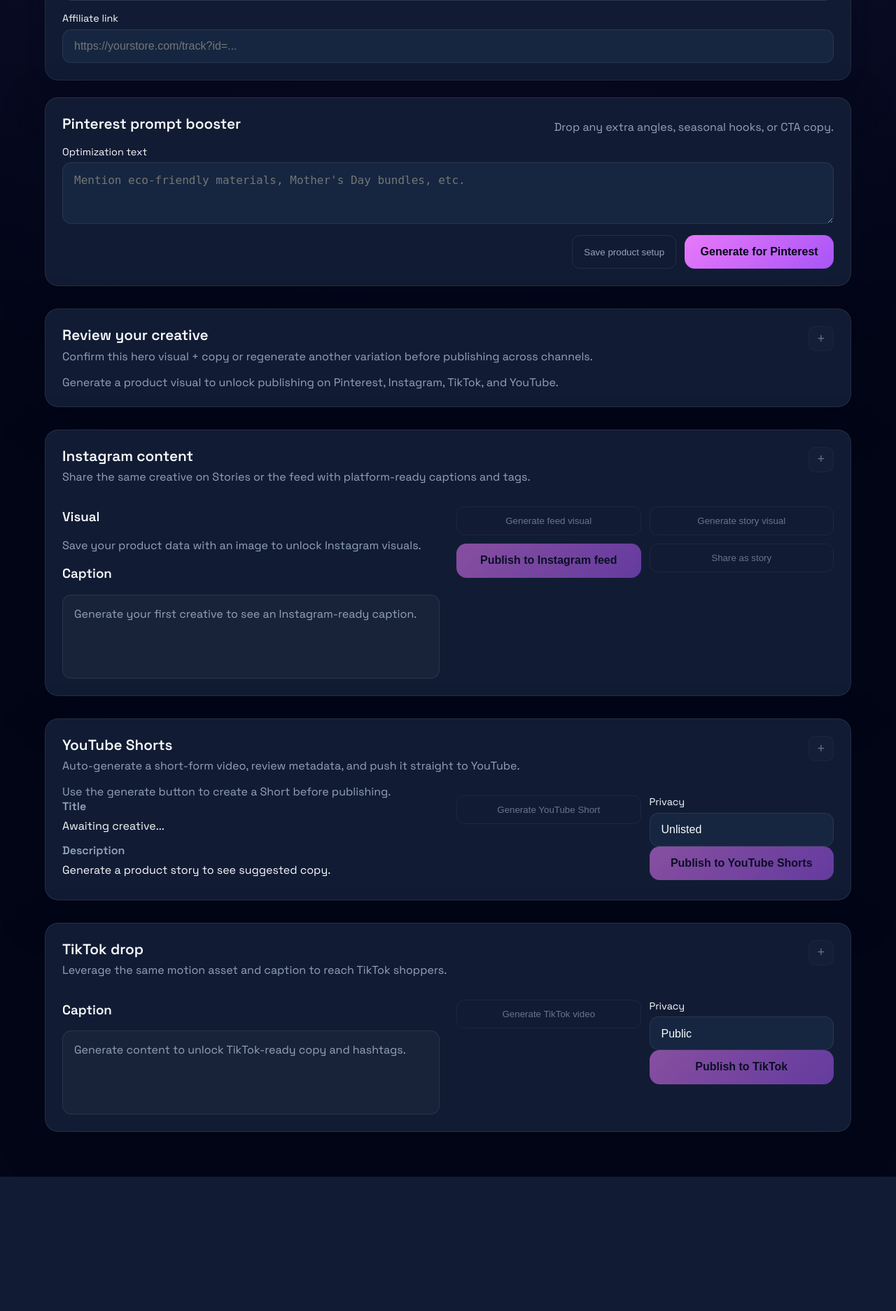
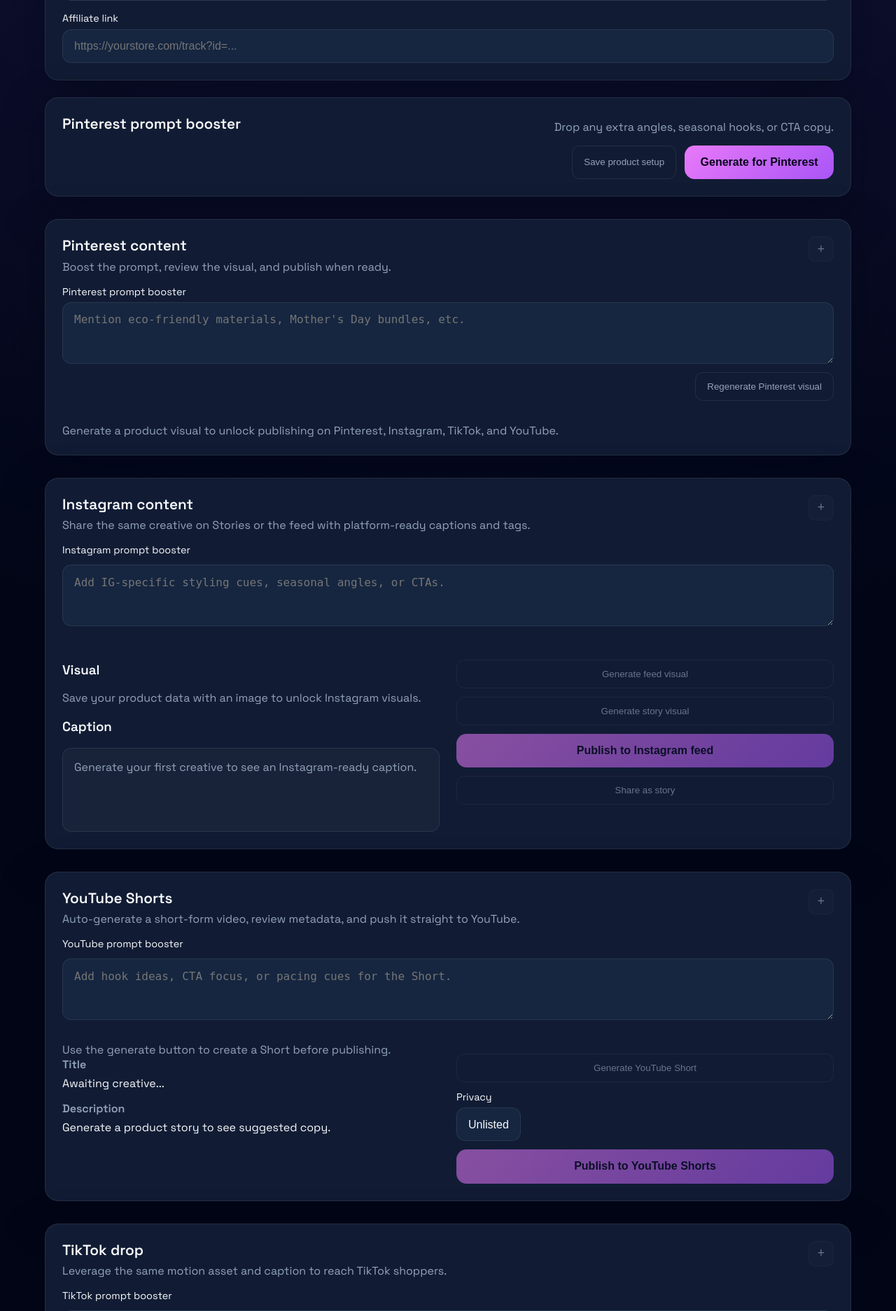
Before and after one commit to ahmadezoji/kaymio-app, a Flask app: page / in a window 1280 px wide. Shown: the part 1166-3040 px from the top of the page at 70% size. Before the commit the page ends 2848 px from the top, so only its background shows below. Run offline with Flask 3, Linux system fonts and the light colour scheme.

Commit message:
review UI

```diff
--- a/app.py
+++ b/app.py
@@ -366,6 +366,7 @@ def build_prompt_context(form_values: Dict[str, str]) -> str:
         "description",
         "affiliate_link",
         "pinterest_extra",
+        "instagram_extra",
     ):
         value = form_values.get(field)
         if value:
@@ -376,7 +377,17 @@ def build_prompt_context(form_values: Dict[str, str]) -> str:
 def extract_form_defaults(raw_form_values: Dict[str, str]) -> Dict[str, str]:
     return {
         key: raw_form_values.get(key, "")
-        for key in ("market", "sku_or_url", "title", "description", "affiliate_link", "pinterest_extra")
+        for key in (
+            "market",
+            "sku_or_url",
+            "title",
+            "description",
+            "affiliate_link",
+            "pinterest_extra",
+            "instagram_extra",
+            "youtube_extra",
+            "tiktok_extra",
+        )
     }
 
 
@@ -406,6 +417,9 @@ def rebuild_preview_payload(raw_form_values: Dict[str, str]):
         "market": raw_form_values.get("market"),
         "sku_or_url": raw_form_values.get("sku_or_url"),
         "pinterest_extra": raw_form_values.get("pinterest_extra"),
+        "instagram_extra": raw_form_values.get("instagram_extra", ""),
+        "youtube_extra": raw_form_values.get("youtube_extra", ""),
+        "tiktok_extra": raw_form_values.get("tiktok_extra", ""),
         "title_input": raw_form_values.get("title", ""),
         "description_input": raw_form_values.get("description", ""),
         "instagram_caption": raw_form_values.get("instagram_caption", ""),
@@ -672,6 +686,10 @@ def generate_pinterest():
             "market": form_values.get("market"),
             "sku_or_url": form_values.get("sku_or_url"),
             "pinterest_extra": form_values.get("pinterest_extra"),
+            "instagram_extra": form_values.get("instagram_extra"),
+            "youtube_extra": form_values.get("youtube_extra"),
+            "tiktok_extra": form_values.get("tiktok_extra"),
+            "instagram_extra": form_values.get("instagram_extra"),
             "title_input": form_values.get("title"),
             "description_input": form_values.get("description"),
             "tags_payload": json.dumps(tags or []),
@@ -837,10 +855,13 @@ def generate_instagram_image():
     aspect_ratio = "4:5" if variant == "feed" else "9:16"
     variant_label = "story" if variant == "story" else "feed"
     context_prompt = build_prompt_context({**form_values, "title": raw_form_values.get("title", "")})
+    instagram_extra = form_values.get("instagram_extra") or raw_form_values.get("instagram_extra", "")
     inst_prompt = (
         "Design a high-performing Instagram {variant} visual with bold typography, trending color grading, "
         "and a magnetic focus on the hero product."
     ).format(variant=variant_label)
+    if instagram_extra:
+        inst_prompt = f"{inst_prompt} Incorporate these creative cues: {instagram_extra}"
 
     try:
         instagram_image = edit_image(
@@ -999,6 +1020,9 @@ def generate_platform_video(platform: str):
         ),
     }
     prompt = prompt_templates[target].format(title=title)
+    platform_extra = raw_form_values.get(f"{target}_extra") or form_values.get(f"{target}_extra")
+    if platform_extra:
+        prompt = f"{prompt} Emphasize: {platform_extra}"
 
     try:
         video_bytes = generate_video_from_image(
--- a/static/css/main.css
+++ b/static/css/main.css
@@ -131,11 +131,32 @@ body {
   gap: 1rem;
 }
 
-.form-actions {
+.form-actions,
+.booster-form .form-actions {
   display: flex;
   flex-wrap: wrap;
   gap: 0.75rem;
   justify-content: flex-end;
+}
+
+.booster-form {
+  display: flex;
+  flex-direction: column;
+  gap: 0.75rem;
+  margin-bottom: 1rem;
+}
+
+.card-subsection {
+  margin-bottom: 1rem;
+  display: flex;
+  flex-direction: column;
+  gap: 0.75rem;
+}
+
+.stacked-platform-form {
+  display: flex;
+  flex-direction: column;
+  gap: 1rem;
 }
 
 label {
--- a/templates/home.html
+++ b/templates/home.html
@@ -22,6 +22,9 @@
       <input type="hidden" name="description" value="{{ preview.get('description', values.get('description', '')) | e }}" />
       <input type="hidden" name="affiliate_link" value="{{ preview.get('affiliate_link', values.get('affiliate_link', '')) | e }}" />
       <input type="hidden" name="pinterest_extra" value="{{ preview.get('pinterest_extra', values.get('pinterest_extra', '')) | e }}" />
+      <input type="hidden" name="instagram_extra" value="{{ preview.get('instagram_extra', values.get('instagram_extra', '')) | e }}" />
+      <input type="hidden" name="youtube_extra" value="{{ preview.get('youtube_extra', values.get('youtube_extra', '')) | e }}" />
+      <input type="hidden" name="tiktok_extra" value="{{ preview.get('tiktok_extra', values.get('tiktok_extra', '')) | e }}" />
       <input type="hidden" name="tags" value="{{ preview.get('tags_payload', '') | e }}" />
       {% set generated_path = preview.get('generated_image_path', assets.get('generated_image_path', '')) %}
       <input type="hidden" name="generated_image_path" value="{{ generated_path | e }}" />
@@ -180,14 +183,6 @@
               <h2>Pinterest prompt booster</h2>
               <p>Drop any extra angles, seasonal hooks, or CTA copy.</p>
             </div>
-            <label>
-              <span>Optimization text</span>
-              <textarea
-                name="pinterest_extra"
-                placeholder="Mention eco-friendly materials, Mother's Day bundles, etc."
-                rows="3"
-              >{{ values.get('pinterest_extra', '') }}</textarea>
-            </label>
             <div class="form-actions">
               <button class="ghost-btn" type="submit" formaction="{{ url_for('save_product') }}">Save product setup</button>
               <button class="primary" type="submit">Generate for Pinterest</button>
@@ -198,11 +193,30 @@
         <section class="card result">
           <div class="card-header">
             <div class="card-header-text">
-              <h2>Review your creative</h2>
-              <p>Confirm this hero visual + copy or regenerate another variation before publishing across channels.</p>
+              <h2>Pinterest content</h2>
+              <p>Boost the prompt, review the visual, and publish when ready.</p>
             </div>
             {{ platform_reset_button('pinterest', 'Pinterest workflow', active_sku) }}
           </div>
+          <form method="post" action="{{ url_for('generate_pinterest') }}" class="booster-form">
+            <label>
+              <span>Pinterest prompt booster</span>
+              <textarea
+                name="pinterest_extra"
+                placeholder="Mention eco-friendly materials, Mother's Day bundles, etc."
+                rows="3"
+              >{{ values.get('pinterest_extra', '') }}</textarea>
+            </label>
+            <input type="hidden" name="market" value="{{ values.get('market', '') }}" />
+            <input type="hidden" name="sku_or_url" value="{{ values.get('sku_or_url', '') }}" />
+            <input type="hidden" name="title" value="{{ values.get('title', '') }}" />
+            <input type="hidden" name="description" value="{{ values.get('description', '') }}" />
+            <input type="hidden" name="affiliate_link" value="{{ values.get('affiliate_link', '') }}" />
+            <input type="hidden" name="original_image_path" value="{{ preview_data.original_image_path or saved_assets.get('original_image_path', '') }}" />
+            <div class="form-actions">
+              <button class="ghost-btn" type="submit" name="regen" value="1">Regenerate Pinterest visual</button>
+            </div>
+          </form>
           {% if has_preview %}
             <div class="preview-grid">
               <div class="preview-image">
@@ -224,16 +238,6 @@
                   {% endif %}
                 </dl>
                 <div class="preview-actions">
-                  <form method="post" action="{{ url_for('generate_pinterest') }}">
-                    <input type="hidden" name="market" value="{{ values.get('market', '') }}" />
-                    <input type="hidden" name="sku_or_url" value="{{ values.get('sku_or_url', '') }}" />
-                    <input type="hidden" name="title" value="{{ values.get('title', '') }}" />
-                    <input type="hidden" name="description" value="{{ values.get('description', '') }}" />
-                    <input type="hidden" name="affiliate_link" value="{{ values.get('affiliate_link', '') }}" />
-                    <input type="hidden" name="pinterest_extra" value="{{ values.get('pinterest_extra', '') }}" />
-                    <input type="hidden" name="original_image_path" value="{{ preview_data.original_image_path }}" />
-                    <button type="submit" class="ghost-btn">Regenerate visual</button>
-                  </form>
                   <form method="post" action="{{ url_for('confirm_pinterest') }}">
                     {{ preview_hidden_inputs(preview_data, values, saved_assets) }}
                     <button type="submit" class="primary">Confirm &amp; publish to Pinterest</button>
@@ -245,6 +249,7 @@
             <p class="muted">Generate a product visual to unlock publishing on Pinterest, Instagram, TikTok, and YouTube.</p>
           {% endif %}
         </section>
+
         <section class="card result">
           <div class="card-header">
             <div class="card-header-text">
@@ -253,6 +258,16 @@
             </div>
             {{ platform_reset_button('instagram', 'Instagram content', active_sku) }}
           </div>
+          <form method="post" class="stacked-platform-form">
+            {{ preview_hidden_inputs(preview_data, values, saved_assets) }}
+            <label class="card-subsection">
+              <span>Instagram prompt booster</span>
+              <textarea
+                name="instagram_extra"
+                placeholder="Add IG-specific styling cues, seasonal angles, or CTAs."
+                rows="3"
+              >{{ values.get('instagram_extra', '') }}</textarea>
+            </label>
             <div class="platform-grid">
               <div>
                 <h3>Visual</h3>
@@ -293,36 +308,49 @@
                 {% endif %}
               </div>
               <div class="preview-actions">
-              <form method="post" action="{{ url_for('generate_instagram_image') }}">
-                {{ preview_hidden_inputs(preview_data, values, saved_assets) }}
-                <input type="hidden" name="instagram_variant" value="feed" />
-                <button type="submit" class="ghost-btn" {% if not instagram_generation_enabled %}disabled{% endif %}>
+                <button
+                  type="submit"
+                  name="instagram_variant"
+                  value="feed"
+                  formaction="{{ url_for('generate_instagram_image') }}"
+                  class="ghost-btn"
+                  {% if not instagram_generation_enabled %}disabled{% endif %}
+                >
                   Generate feed visual
                 </button>
-              </form>
-              <form method="post" action="{{ url_for('generate_instagram_image') }}">
-                {{ preview_hidden_inputs(preview_data, values, saved_assets) }}
-                <input type="hidden" name="instagram_variant" value="story" />
-                <button type="submit" class="ghost-btn" {% if not instagram_generation_enabled %}disabled{% endif %}>
+                <button
+                  type="submit"
+                  name="instagram_variant"
+                  value="story"
+                  formaction="{{ url_for('generate_instagram_image') }}"
+                  class="ghost-btn"
+                  {% if not instagram_generation_enabled %}disabled{% endif %}
+                >
                   Generate story visual
                 </button>
-              </form>
-              <form method="post" action="{{ url_for('publish_instagram') }}">
-                {{ preview_hidden_inputs(preview_data, values, saved_assets) }}
-                <input type="hidden" name="target" value="feed" />
-                <button type="submit" class="primary" {% if not instagram_publish_ready %}disabled{% endif %}>
+                <button
+                  type="submit"
+                  name="target"
+                  value="feed"
+                  formaction="{{ url_for('publish_instagram') }}"
+                  class="primary"
+                  {% if not instagram_publish_ready %}disabled{% endif %}
+                >
                   Publish to Instagram feed
                 </button>
-              </form>
-              <form method="post" action="{{ url_for('publish_instagram') }}">
-                {{ preview_hidden_inputs(preview_data, values, saved_assets) }}
-                <input type="hidden" name="target" value="story" />
-                <button type="submit" class="ghost-btn" {% if not instagram_publish_ready %}disabled{% endif %}>
+                <button
+                  type="submit"
+                  name="target"
+                  value="story"
+                  formaction="{{ url_for('publish_instagram') }}"
+                  class="ghost-btn"
+                  {% if not instagram_publish_ready %}disabled{% endif %}
+                >
                   Share as story
                 </button>
-              </form>
               </div>
             </div>
+          </form>
         </section>
         <section class="card result">
           <div class="card-header">
@@ -332,6 +360,16 @@
             </div>
             {{ platform_reset_button('youtube', 'YouTube workflow', active_sku) }}
           </div>
+          <form method="post" class="stacked-platform-form">
+            {{ preview_hidden_inputs(preview_data, values, saved_assets) }}
+            <label class="card-subsection">
+              <span>YouTube prompt booster</span>
+              <textarea
+                name="youtube_extra"
+                placeholder="Add hook ideas, CTA focus, or pacing cues for the Short."
+                rows="3"
+              >{{ values.get('youtube_extra', '') }}</textarea>
+            </label>
             <div class="platform-grid">
               <div>
                 {% if preview_data.video_url %}
@@ -357,14 +395,14 @@
                 </dl>
               </div>
               <div class="preview-actions">
-              <form method="post" action="{{ url_for('generate_platform_video', platform='youtube') }}">
-                {{ preview_hidden_inputs(preview_data, values, saved_assets) }}
-                <button type="submit" class="ghost-btn" {% if not video_generation_enabled %}disabled{% endif %}>
+                <button
+                  type="submit"
+                  formaction="{{ url_for('generate_platform_video', platform='youtube') }}"
+                  class="ghost-btn"
+                  {% if not video_generation_enabled %}disabled{% endif %}
+                >
                   Generate YouTube Short
                 </button>
-              </form>
-              <form method="post" action="{{ url_for('publish_youtube') }}">
-                {{ preview_hidden_inputs(preview_data, values, saved_assets) }}
                 <label>
                   <span>Privacy</span>
                   <select name="privacy_status">
@@ -373,12 +411,17 @@
                     <option value="private">Private</option>
                   </select>
                 </label>
-                <button type="submit" class="primary" {% if not youtube_publish_ready %}disabled{% endif %}>
+                <button
+                  type="submit"
+                  formaction="{{ url_for('publish_youtube') }}"
+                  class="primary"
+                  {% if not youtube_publish_ready %}disabled{% endif %}
+                >
                   Publish to YouTube Shorts
                 </button>
-              </form>
               </div>
             </div>
+          </form>
         </section>
         <section class="card result">
           <div class="card-header">
@@ -388,8 +431,25 @@
             </div>
             {{ platform_reset_button('tiktok', 'TikTok workflow', active_sku) }}
           </div>
+          <form method="post" class="stacked-platform-form">
+            {{ preview_hidden_inputs(preview_data, values, saved_assets) }}
+            <label class="card-subsection">
+              <span>TikTok prompt booster</span>
+              <textarea
+                name="tiktok_extra"
+                placeholder="Call out trending sounds, transitions, or hooks for TikTok."
+                rows="3"
+              >{{ values.get('tiktok_extra', '') }}</textarea>
+            </label>
             <div class="platform-grid">
               <div>
+                {% if preview_data.video_url %}
+                  <video controls class="video-preview" src="{{ preview_data.video_url }}"></video>
+                {% elif video_available %}
+                  <p class="muted">Video ready. Generate a new variation or publish it below.</p>
+                {% else %}
+                  <p class="muted">Generate a video above to unlock TikTok publishing.</p>
+                {% endif %}
                 <h3>Caption</h3>
                 {% if preview_data.tiktok_caption %}
                   <p class="copy-block">{{ preview_data.tiktok_caption | replace('\n', '<br />') | safe }}</p>
@@ -406,14 +466,14 @@
                 {% endif %}
               </div>
               <div class="preview-actions">
-              <form method="post" action="{{ url_for('generate_platform_video', platform='tiktok') }}">
-                {{ preview_hidden_inputs(preview_data, values, saved_assets) }}
-                <button type="submit" class="ghost-btn" {% if not video_generation_enabled %}disabled{% endif %}>
+                <button
+                  type="submit"
+                  formaction="{{ url_for('generate_platform_video', platform='tiktok') }}"
+                  class="ghost-btn"
+                  {% if not video_generation_enabled %}disabled{% endif %}
+                >
                   Generate TikTok video
                 </button>
-              </form>
-              <form method="post" action="{{ url_for('publish_tiktok') }}">
-                {{ preview_hidden_inputs(preview_data, values, saved_assets) }}
                 <label>
                   <span>Privacy</span>
                   <select name="privacy_level">
@@ -422,12 +482,17 @@
                     <option value="PRIVATE">Private</option>
                   </select>
                 </label>
-                <button type="submit" class="primary" {% if not tiktok_publish_ready %}disabled{% endif %}>
+                <button
+                  type="submit"
+                  formaction="{{ url_for('publish_tiktok') }}"
+                  class="primary"
+                  {% if not tiktok_publish_ready %}disabled{% endif %}
+                >
                   Publish to TikTok
                 </button>
-              </form>
               </div>
             </div>
+          </form>
         </section>
 
         {% if result %}
```
Also changed, not shown: 1 other file. Lines whose indentation alone changed are shown as unchanged.
